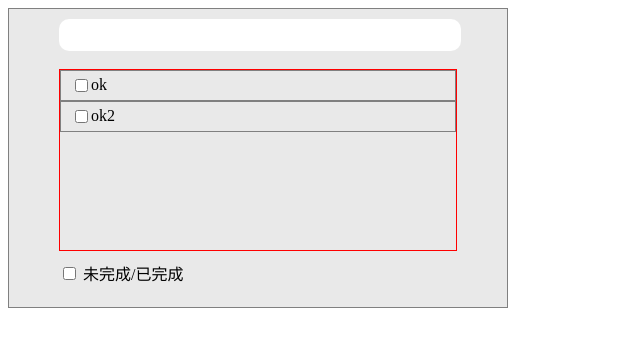
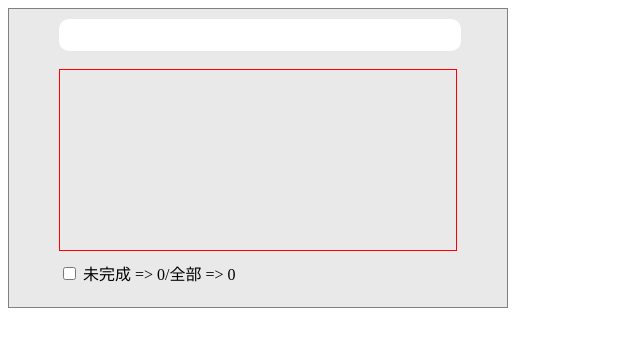
Before and after one commit to LinkSofuny/Learn-React, a React (Create React App) app in the folder my-app/: page / in a window 1280 px wide. Shown: the top 346 px of the page, without its empty margins (0-640 px from the left). Built offline with nearby package versions, Linux system fonts and the light colour scheme.

Commit message:
全选事件驱动单个时间

```diff
--- a/my-app/src/App.jsx
+++ b/my-app/src/App.jsx
@@ -9,26 +9,22 @@ export default class App extends Component {
     super()
     this.addEvent = this.addEvent.bind(this)
     this.changeStatus = this.changeStatus.bind(this)
+    this.handleAllFinish = this.handleAllFinish.bind(this)
   }
   state = {
     isShow: false,
-    events: [
-      {
-        done: false,
-        event: 'ok'
-      },
-      {
-        done: false,
-        event: 'ok2'
-      }
-    ]
+    events: [],
+    allFinshNum: false
   }
+  index = 0
   addEvent(val){
     let obj = {
+      id: this.index++,
       done: false,
       event: val,
     }
     let events = [obj, ...this.state.events]
+
     this.setState({
       events,
     })
@@ -42,13 +38,24 @@ export default class App extends Component {
     this.setState({
       events: newEvents
     })
+    return newEvents[curIndex].done
+  }
+  handleAllFinish (checked) {
+    let newEvents = this.state.events
+    newEvents.forEach(item => {
+      item.done = checked
+    })
+
+    this.setState({
+      events: newEvents,
+    })
   }
   render() {
     return (
       <div className="todo-body">
         <HeadSearch addEvent={this.addEvent}/>
         <BodyList events={this.state.events} isShow={this.state.isShow} changeStatus={this.changeStatus}/>
-        <FooterFinish />
+        <FooterFinish events={this.state.events} handleAllFinish={this.handleAllFinish}/>
       </div>
     )
   }
--- a/my-app/src/component/BodyList/index.jsx
+++ b/my-app/src/component/BodyList/index.jsx
@@ -10,7 +10,7 @@ export default class BodyList extends Component {
       <main className="body-list">
         {
           events.map( (item, index)=>{
-            return <Item {...item} index={index} key={index} className="body-item" isShow={isShow} changeStatus={changeStatus}/>
+            return <Item {...item} key={item.id} index={index} className="body-item" isShow={isShow} changeStatus={changeStatus}/>
           })
         }
       </main>
--- a/my-app/src/component/FooterFinish/index.jsx
+++ b/my-app/src/component/FooterFinish/index.jsx
@@ -1,10 +1,23 @@
 import React, { Component } from 'react'
 import './index.css'
 export default class BottomFinish extends Component {
+  constructor () {
+    super()
+      this.allFinsh = this.allFinsh.bind(this)
+  }
+  allFinsh (e) {
+    const checked = e.target.checked
+    this.props.handleAllFinish(checked)
+  }
   render() {
+    const { events } = this.props
+    let doneNum = 0
+    events.forEach( item => {
+      if (!item.done) doneNum++
+    })
     return (
       <footer className="">
-        <input type="checkbox"/> 未完成/已完成
+        <input type="checkbox" onChange={this.allFinsh}/> 未完成 => {doneNum}/全部 => {events.length}
       </footer>
     )
   }
--- a/my-app/src/component/Item/index.jsx
+++ b/my-app/src/component/Item/index.jsx
@@ -18,17 +18,19 @@ export default class Item extends Component {
   handleMouseLeave () {
     this.setState({
       isShow: false
+
     })
   }
-  handleChecked() {
-    this.props.changeStatus(this.props.index)
+  handleChecked(e) {
+    let done = this.props.changeStatus(this.props.index)
+    e.target.checked = done
   }
   render() {
     const {done, event} = this.props
     let isShow = this.state.isShow
     return (
       <div className="body-item" onMouseEnter={this.handleMouseEnter} onMouseLeave={this.handleMouseLeave}>
-        <input type="checkbox" id="event" defaultChecked={done} onChange={this.handleChecked}/>
+        <input type="checkbox" id="event" checked={done}  onChange={this.handleChecked}/>
         <label  className="itme-event" >{event}</label>
         <button className={!isShow ? 'noShow' : 'item-delete'}>删除</button>
       </div>
```
